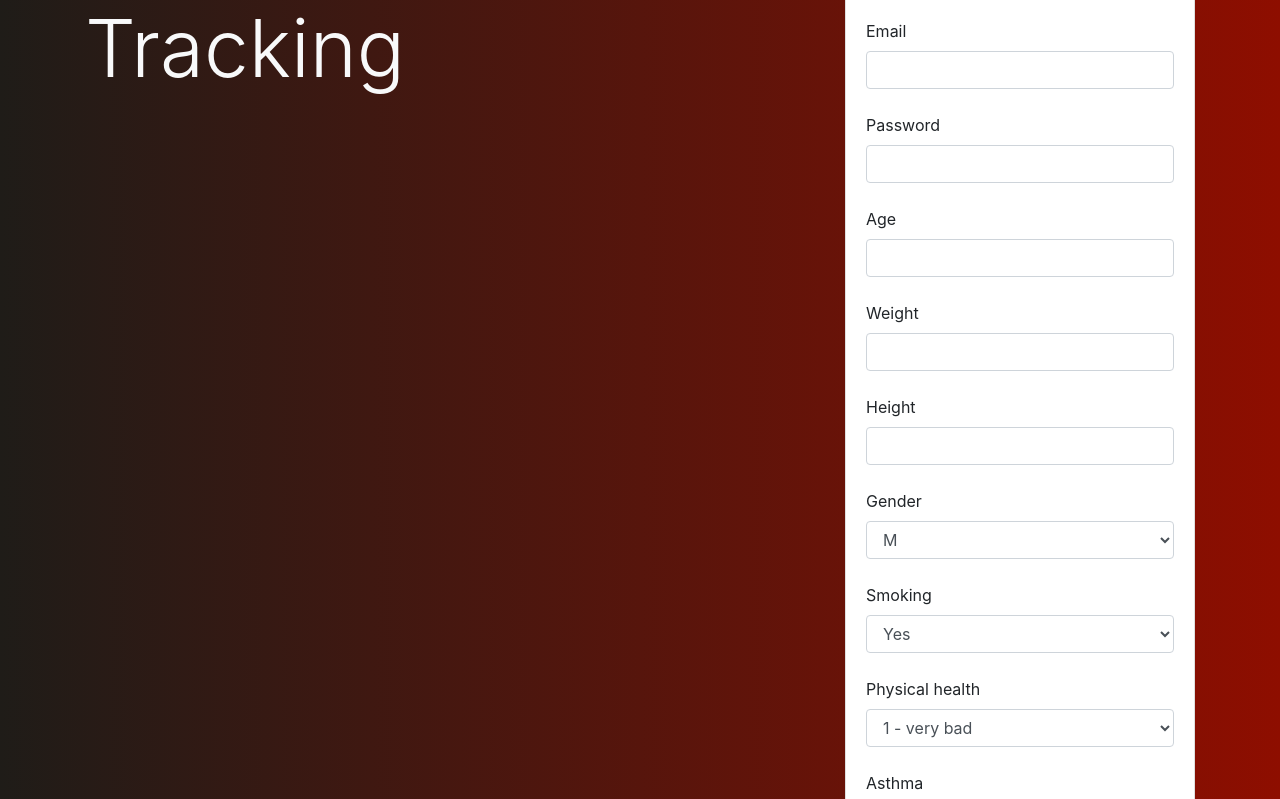
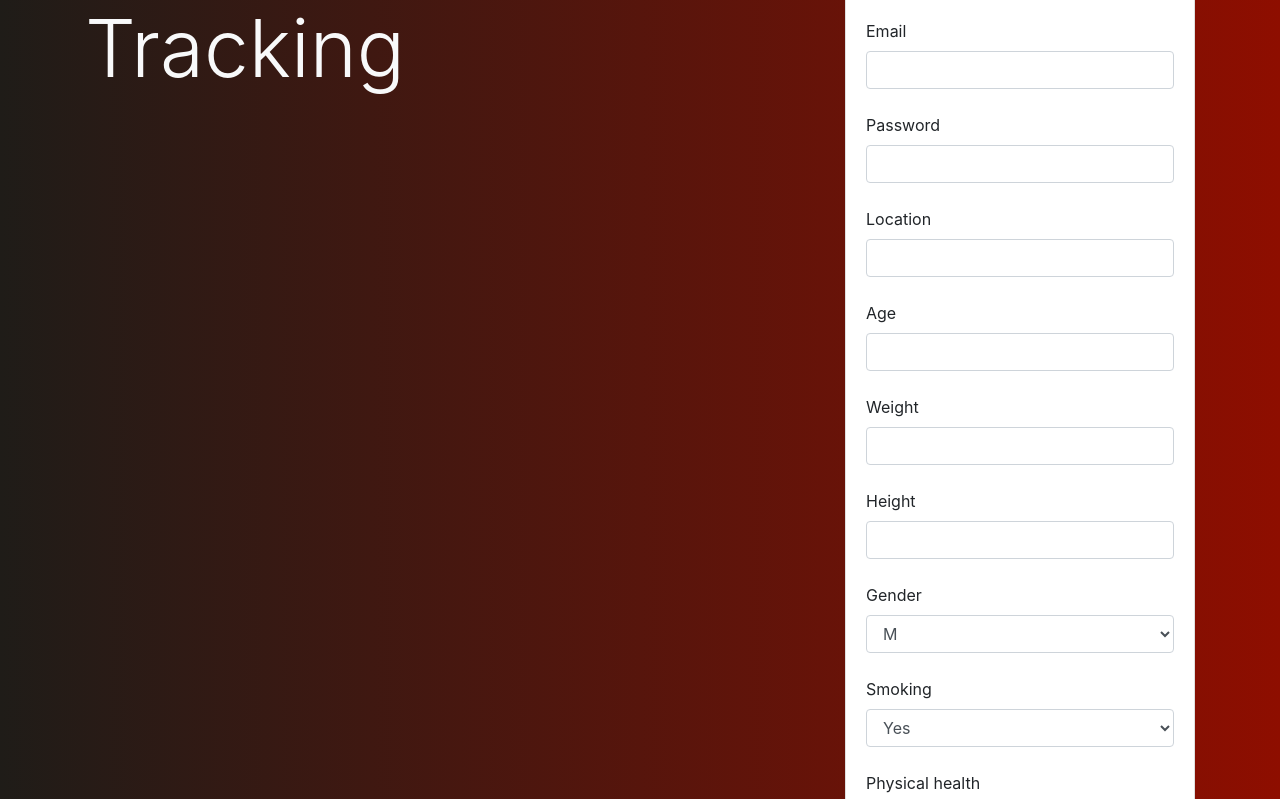
Before and after one commit to hsg-covid-engage/covid-engage, a Flask app: page /register in a window 1280 px wide. Shown: the part 200-999 px from the top of the page. Run offline with Flask 2, Linux system fonts and the light colour scheme.

Commit message:
addlocation

```diff
--- a/app/models.py
+++ b/app/models.py
@@ -4,13 +4,14 @@ from . import db
 class User(db.Model):
     """Class that constructs the user database"""
 
-    __tablename__ = "user8"
+    __tablename__ = "user9"
 
     id = db.Column(db.Integer, primary_key=True)
     name = db.Column(db.String(80), nullable=False)
     email = db.Column(db.String(120), unique=True, nullable=False)
     password = db.Column(db.String(120), nullable=False)
 
+    location = db.Column(db.String(120))
     gender = db.Column(db.String(80))
     age = db.Column(db.String(80))
     smoking = db.Column(db.String(80))
--- a/app/routes.py
+++ b/app/routes.py
@@ -63,6 +63,8 @@ def add_user():
     email = request.form.get('uemail')
     password = request.form.get('upassword')
 
+    location = request.form.get('location')
+
     gender = request.form.get('gender')
     age = request.form.get('age')
     smoking = request.form.get('smoking')
@@ -78,7 +80,7 @@ def add_user():
     distress = request.form.get('distress')
     pneumonia = request.form.get('pneumonia')
 
-    db_user = User(name=name,  email=email, password=password, gender=gender, age=age, smoking=smoking, weight=weight, height=height, phealth=phealth,asthma=asthma, diabetes=diabetes, heart=heart, liver=liver, kidney=kidney, dysfunction=dysfunction, distress=distress, pneumonia=pneumonia)
+    db_user = User(name=name,  email=email, password=password, location=location, gender=gender, age=age, smoking=smoking, weight=weight, height=height, phealth=phealth,asthma=asthma, diabetes=diabetes, heart=heart, liver=liver, kidney=kidney, dysfunction=dysfunction, distress=distress, pneumonia=pneumonia)
     db.session.add(db_user)
     db.session.commit()
 
--- a/app/templates/register.html
+++ b/app/templates/register.html
@@ -37,12 +37,18 @@
                             <input type="email" class="form-control" name="uemail"><br>
                             <label>Password</label>
                             <input type="password" class="form-control" name="upassword"><br>
+
+                            <label>Location</label>
+                            <input type="text" class="form-control" name="location"><br>
+
                             <label>Age</label>
                             <input type="number" class="form-control" name="age"><br>
                             <label>Weight</label>
                             <input type="number" class="form-control" name="weight"><br>
                             <label>Height</label>
                             <input type="number" class="form-control" name="height"><br>
+
+
 
                             <label for="gender">Gender</label>
                             <select name="gender" class="form-control" id="gender"><br>
```
